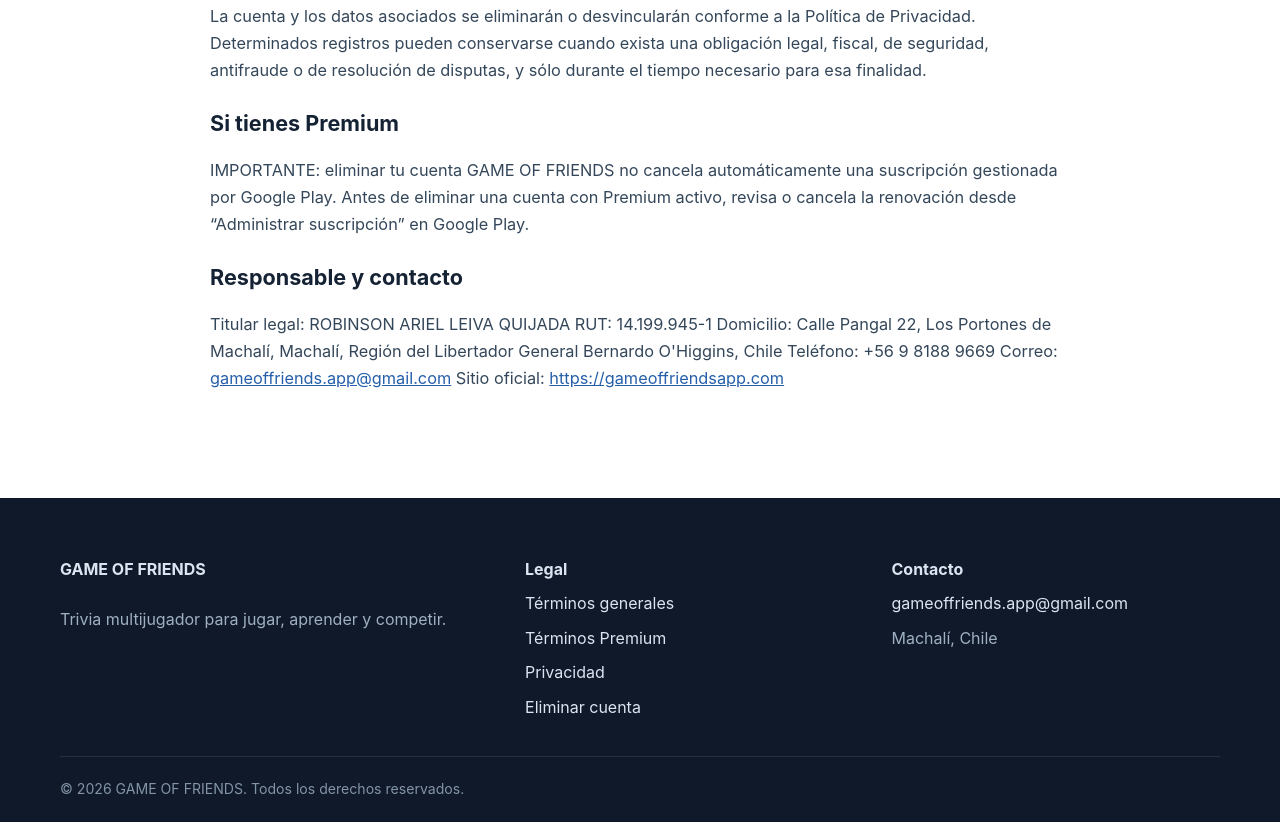
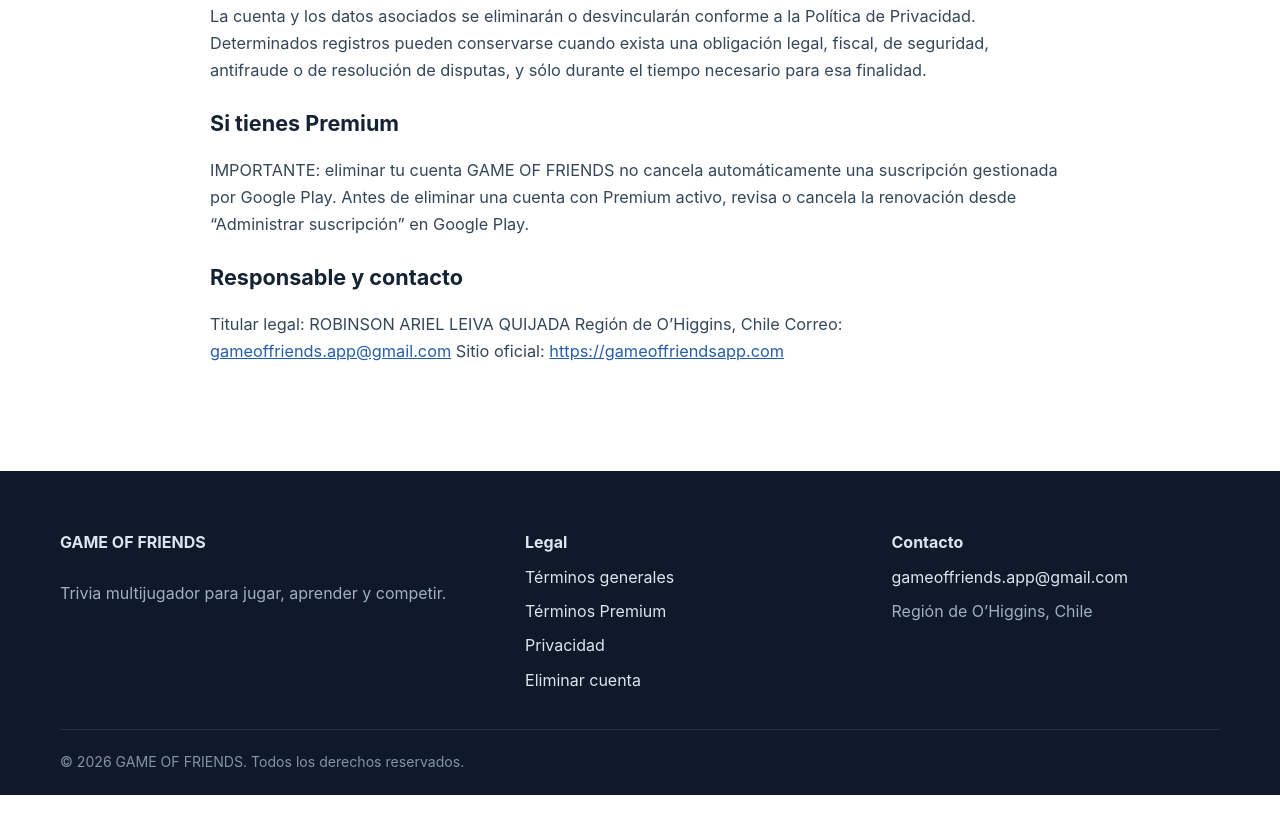
Before and after one commit to robinleiva/gameoffriendsapp, a plain HTML site: page eliminar-cuenta/index.html in a window 1280 px wide. Shown: the part 1098-1920 px from the top of the page. After the commit the page ends 1893 px from the top, so only its background shows below. Drawn offline with Linux system fonts and the light colour scheme.

Commit message:
Reducir datos personales públicos de contacto

```diff
--- a/eliminar-cuenta/index.html
+++ b/eliminar-cuenta/index.html
@@ -67,9 +67,9 @@ V3 — CIERRE DOCUMENTAL — 21/09/2026</em></p>
 <p>IMPORTANTE: eliminar tu cuenta GAME OF FRIENDS no cancela automáticamente una suscripción gestionada por Google Play. Antes de eliminar una cuenta con Premium activo, revisa o cancela la renovación desde “Administrar suscripción” en Google Play.</p>
 <h3>Responsable y contacto</h3>
 <p>Titular legal: ROBINSON ARIEL LEIVA QUIJADA
-RUT: 14.199.945-1
-Domicilio: Calle Pangal 22, Los Portones de Machalí, Machalí, Región del Libertador General Bernardo O&#x27;Higgins, Chile
-Teléfono: +56 9 8188 9669
+
+Región de O’Higgins, Chile
+
 Correo: <a href="mailto:gameoffriends.app@gmail.com">gameoffriends.app@gmail.com</a>
 Sitio oficial: <a href="https://gameoffriendsapp.com">https://gameoffriendsapp.com</a></p>
   </article>
@@ -93,7 +93,7 @@ Sitio oficial: <a href="https://gameoffriendsapp.com">https://gameoffriendsapp.c
     <div>
       <strong>Contacto</strong>
       <a href="mailto:gameoffriends.app@gmail.com">gameoffriends.app@gmail.com</a>
-      <span>Machalí, Chile</span>
+      <span>Región de O’Higgins, Chile</span>
     </div>
   </div>
   <div class="container footer-bottom">© 2026 GAME OF FRIENDS. Todos los derechos reservados.</div>
```
